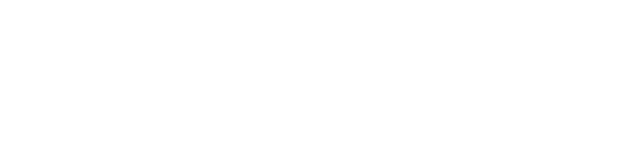
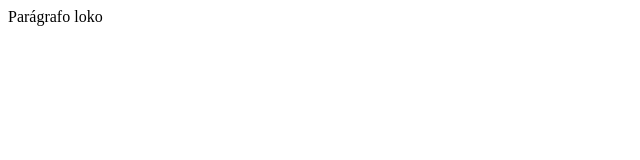
Before and after one commit to TutoCury/curso-git, a plain HTML site: page index.html in a window 1280 px wide. Shown: the whole page, without its empty margins (0-640 px from the left). Drawn offline with Linux system fonts and the light colour scheme.

Commit message:
modificando index.html

```diff
--- a/index.html
+++ b/index.html
@@ -2,5 +2,6 @@
     <head>
     </head>
     <body>
+	<p>Parágrafo loko</p>
     </body>
 </html>
```
